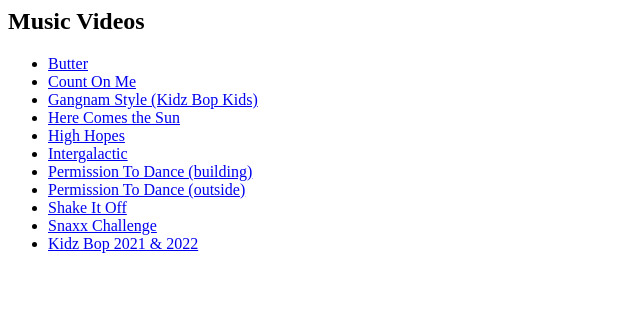
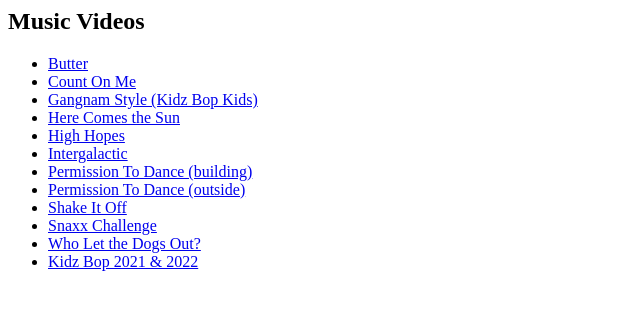
Before and after one commit to darlalovrin/safetube, a plain HTML site: page index.html in a window 1280 px wide. Shown: the whole page, without its empty margins (0-640 px from the left). Drawn offline with Linux system fonts and the light colour scheme.

Commit message:
Added “Who Let the Dogs Out?”

```diff
--- a/index.html
+++ b/index.html
@@ -15,6 +15,7 @@
   <li><a href="https://www.viewpure.com/CuklIb9d3fI?ref=bkmk">Permission To Dance (outside)</a></li>
   <li><a href="https://www.viewpure.com/nfWlot6h_JM?ref=bkmk">Shake It Off</a></li>
   <li><a href="http://www.viewpure.com/BGmkciEA5V0?start=0&end=0">Snaxx Challenge</a></li>
+  <li><a href="http://www.viewpure.com/Qkuu0Lwb5EM?ref=bkmk">Who Let the Dogs Out?</a></li>
   <li><a href="https://www.viewpure.com/09FhzVUMJp0?ref=bkmk">Kidz Bop 2021 & 2022</a></li>
 </ul>
 </body>
```
